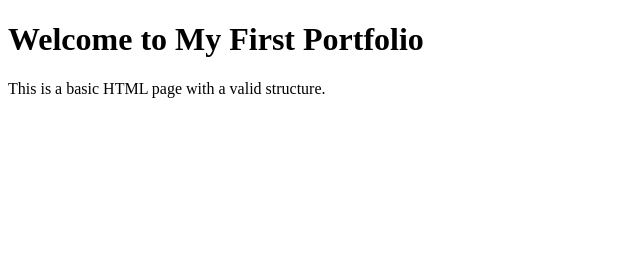
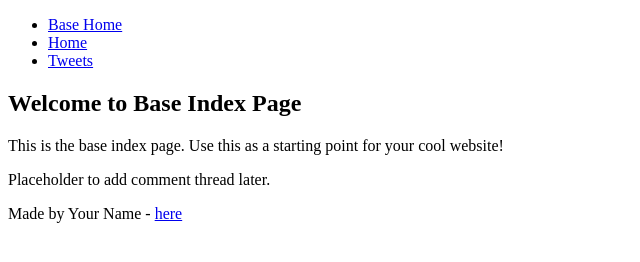
Before and after one commit to Kip-rotich46/My_First_Portfolio, a plain HTML site: page html_basic/base_index.html in a window 1280 px wide. Shown: the whole page, without its empty margins (0-640 px from the left). Drawn offline with Linux system fonts and the light colour scheme.

Commit message:
basic html

```diff
--- a/html_basic/base_index.html
+++ b/html_basic/base_index.html
@@ -3,10 +3,39 @@
 <head>
     <meta charset="UTF-8">
     <meta name="viewport" content="width=device-width, initial-scale=1.0">
-    <title>Base Index</title>
+    <title>Base Index - My Portfolio</title>
 </head>
 <body>
-    <h1>Welcome to My First Portfolio</h1>
-    <p>This is a basic HTML page with a valid structure.</p>
+
+    <!-- Header with Navigation -->
+    <header>
+        <nav>
+            <ul>
+                <li><a href="base_index.html">Base Home</a></li>
+                <li><a href="index.html">Home</a></li>
+                <li><a href="tweets.html">Tweets</a></li>
+            </ul>
+        </nav>
+    </header>
+
+    <!-- Main Content -->
+    <main>
+        <!-- Article Section -->
+        <article>
+            <h1>Welcome to Base Index Page</h1>
+            <p>This is the base index page. Use this as a starting point for your cool website!</p>
+        </article>
+
+        <!-- Aside Section -->
+        <aside>
+            <p>Placeholder to add comment thread later.</p>
+        </aside>
+    </main>
+
+    <!-- Footer Section -->
+    <footer>
+        <p>Made by Your Name - <a href="https://www.linkedin.com/in/yourname" target="_blank">here</a></p>
+    </footer>
+
 </body>
 </html>
```
Also changed, not shown: html_basic/index.html (+6 -15 lines), html_basic/tweets.html (+12 -10 lines).
